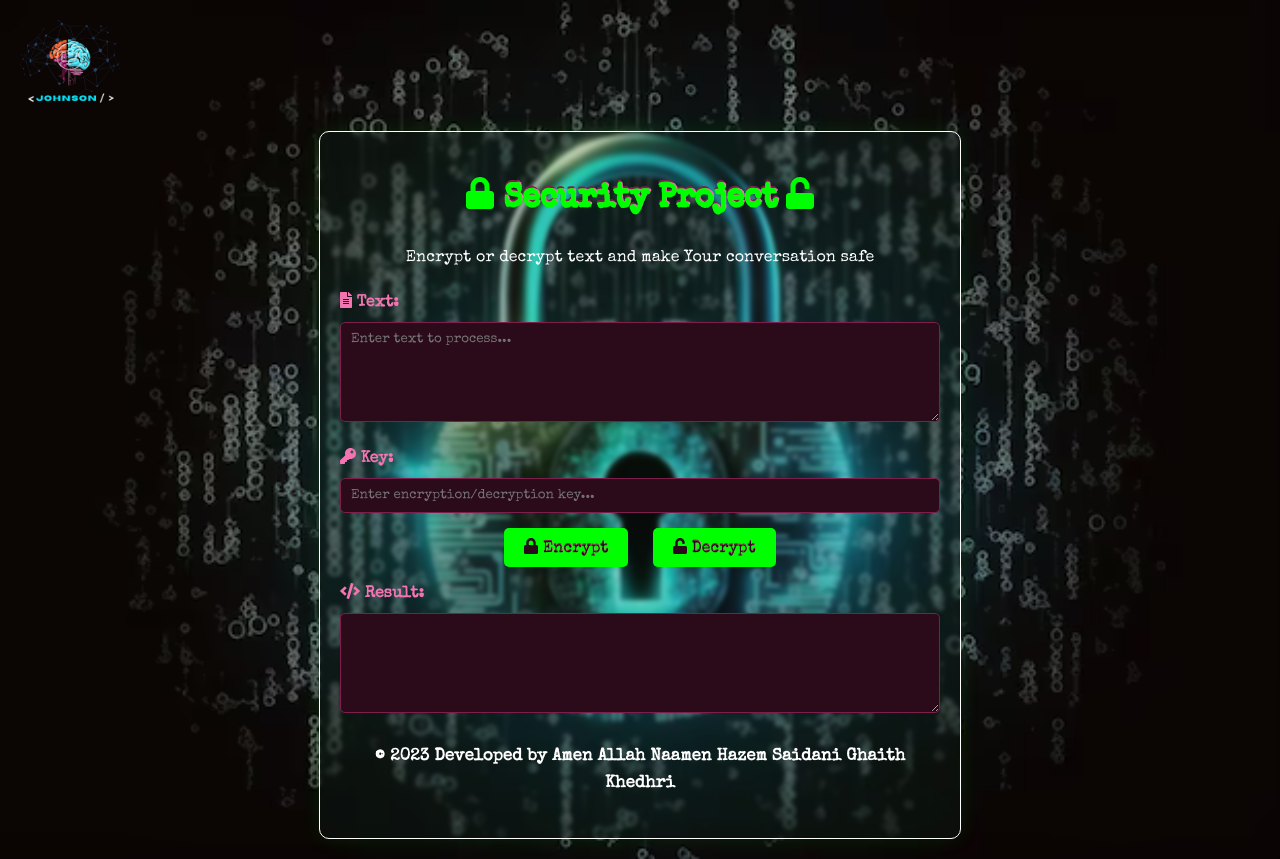
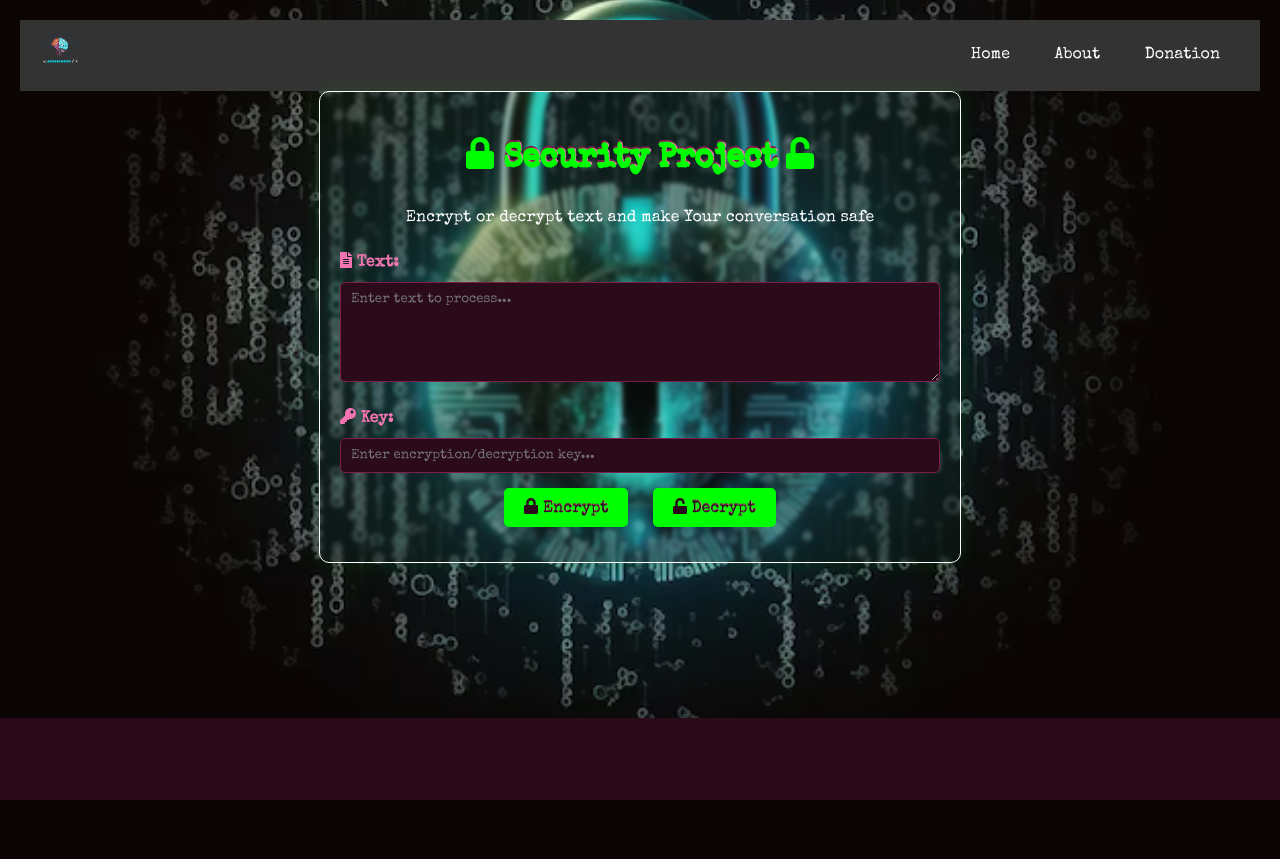
Before and after one commit to zRainerzz/security-project, a Django app: page / in a window 1280 px wide. After the commit the page ends 800 px from the top, so only its background shows below. Run offline with Django 5.2, Linux system fonts and the light colour scheme.

Commit message:
adding navbar so we make the "tag extends".

```diff
--- a/Django/templates/home/index.html
+++ b/Django/templates/home/index.html
@@ -1,3 +1,4 @@
+<!-- filepath: /c:/Users/lenovo/Desktop/security-project/Django/templates/home/index.html -->
 <!DOCTYPE html>
 <html lang="en">
 <head>
@@ -8,10 +9,36 @@
     <link rel="shortcut icon" href="favicon.ico" type="image/x-icon">
     <link href="https://fonts.googleapis.com/css2?family=Special+Elite&display=swap" rel="stylesheet">
     <script src="https://cdnjs.cloudflare.com/ajax/libs/font-awesome/5.15.3/js/all.min.js"></script>
+    <style>
+        .navbar {
+            display: flex;
+            justify-content: space-between;
+            align-items: center;
+            background-color: #333;
+            padding: 10px 20px;
+        }
+        .navbar a {
+            color: white;
+            text-decoration: none;
+            padding: 14px 20px;
+            text-align: center;
+        }
+        .navbar a:hover {
+            background-color: #ddd;
+            color: black;
+        }
+    </style>
 </head>
 <body>
-    <div class="logo">
-        <img src="Johnson-removebg-preview.png" alt="Logo">
+    <div class="navbar">
+        <div class="logo">
+            <img src="Johnson-removebg-preview.png" alt="Logo" style="height: 40px;">
+        </div>
+        <div class="nav-links">
+            <a href="/">Home</a>
+            <a href="/about">About</a>
+            <a href="/donation">Donation</a>
+        </div>
     </div>
     <div class="container">
         <h1><i class="fas fa-lock"></i> Security Project <i class="fas fa-unlock"></i></h1>
@@ -31,28 +58,6 @@
             <button id="encrypt"><i class="fas fa-lock"></i> Encrypt</button>
             <button id="decrypt"><i class="fas fa-unlock"></i> Decrypt</button>
         </div>
-
-        <div class="result-group">
-            <label for="result"><i class="fas fa-code"></i> Result:</label>
-            <textarea id="result" readonly></textarea>
-        </div>
-        <footer>
-        <p>&copy; 2023 Developed by <a href="https://amennoomen.com/" target="_blank" rel="noopener noreferrer">{{name1|title}}</a><!--| to filter-->
-            <a href="https://hazemsaidani.com/" target="_blank" rel="noopener noreferrer">{{name2|title}}</a>
-            <a href="https://github.com/zRainerzz" target="_blank" rel="noopener noreferrer">{{name3|title}}</a></p>
-        </footer>
     </div>
-
-    <div id="loading" class="loading">
-        <i class="fas fa-cog fa-spin"></i>
-    </div>
-
-    <!-- Autoplay Sound -->
-    <audio id="background-audio" autoplay loop>
-        <source src="dark-mysterious-true-crime-music-loopable-235870.mp3" type="audio/mpeg">
-        Your browser does not support the audio element.
-    </audio>
-
-    <script src="script.js"></script>
 </body>
 </html>
--- a/styles.css
+++ b/styles.css
@@ -24,6 +24,24 @@
     background-repeat: no-repeat;
     background-position: center center;
     color: var(--text-color);
+}
+/* filepath: /c:/Users/lenovo/Desktop/security-project/Django/static/styles.css */
+.navbar {
+    display: flex;
+    justify-content: space-between;
+    align-items: center;
+    background-color: #333;
+    padding: 10px 20px;
+}
+.navbar a {
+    color: white;
+    text-decoration: none;
+    padding: 14px 20px;
+    text-align: center;
+}
+.navbar a:hover {
+    background-color: #ddd;
+    color: black;
 }
 
 .container {
```
